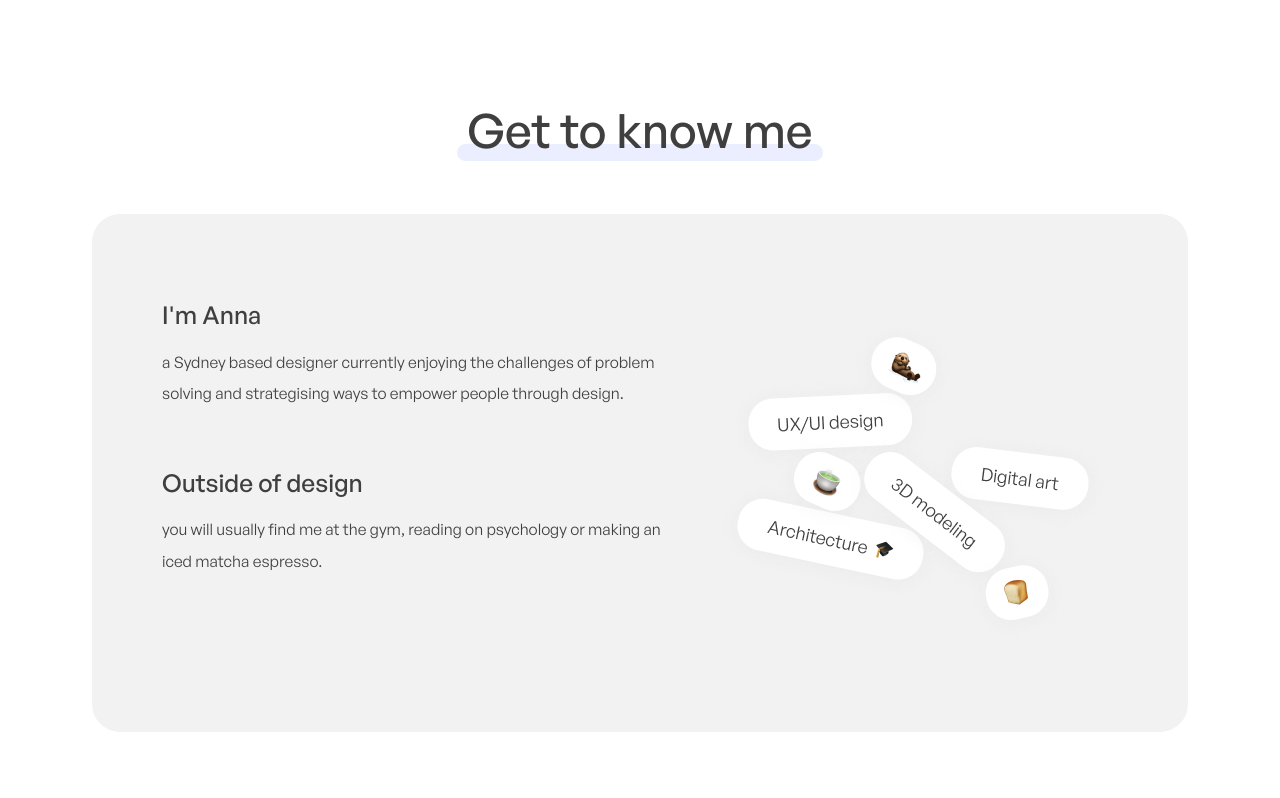
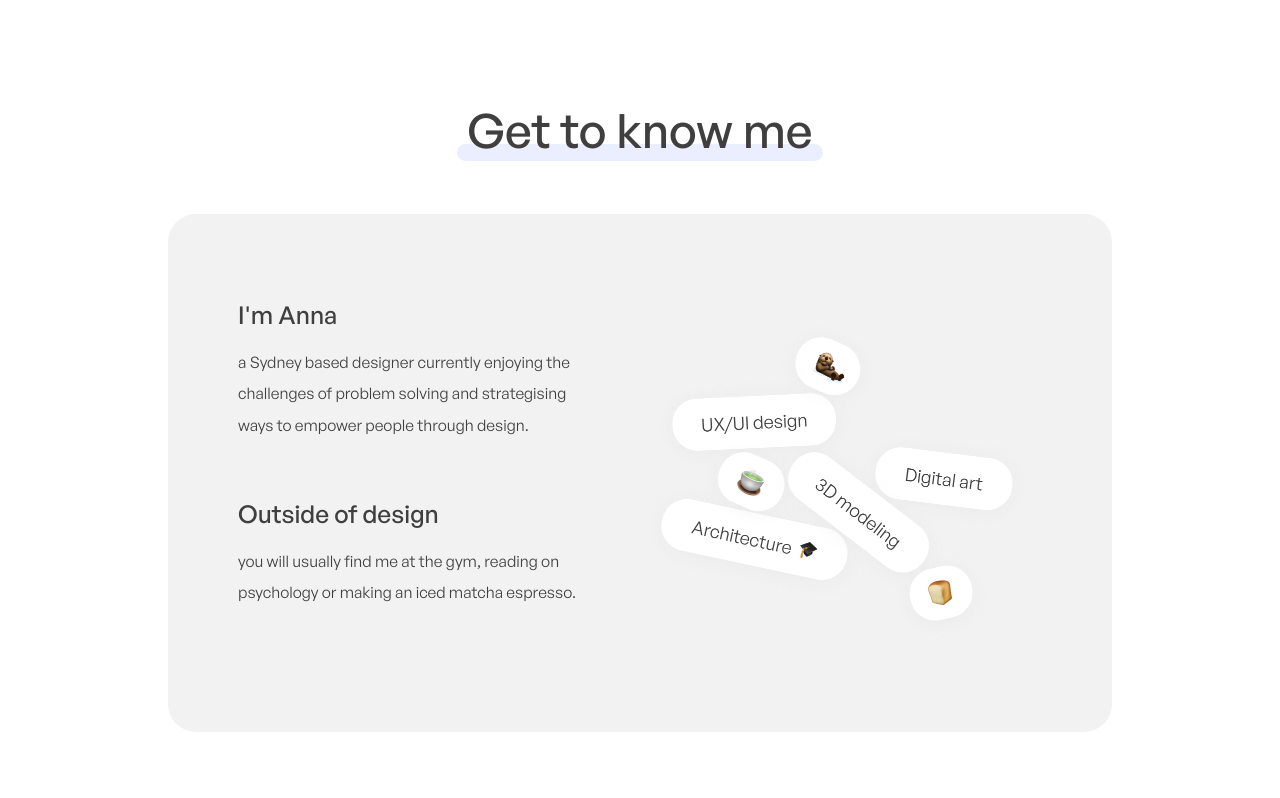
Before and after one commit to alxx9991/annas-portfolio, a Next.js app: page / in a window 1280 px wide. Shown: the part 694-1492 px from the top of the page. Built offline with nearby package versions, Linux system fonts and the light colour scheme.

Commit message:
fixed macbook vp issues

```diff
--- a/styles/globals.css
+++ b/styles/globals.css
@@ -76,11 +76,11 @@
 
 @layer components {
   .full-width-section {
-    @apply grid col-sm md:col-md xl:col-xl grid-rows-max-content grid-cols-sm md:grid-cols-md xl:grid-cols-xl gap-x-8 gap-y-0 md:text-left md:min-h-[0];
+    @apply grid col-sm md:col-md xl:col-xl grid-rows-max-content grid-cols-sm md:grid-cols-md xl:grid-cols-xl 2xl:grid-cols-2xl gap-x-8 gap-y-0 md:text-left md:min-h-[0];
   }
 
   .full-grid {
-    @apply grid grid-rows-max-content grid-cols-sm md:grid-cols-md xl:grid-cols-xl gap-x-8 gap-y-0 px-[8%] md:px-0 pb-0;
+    @apply grid grid-rows-max-content grid-cols-sm md:grid-cols-md xl:grid-cols-xl 2xl:grid-cols-2xl gap-x-8 gap-y-0 px-[8%] md:px-0 pb-0;
   }
 
   .background {
--- a/tailwind.config.js
+++ b/tailwind.config.js
@@ -62,7 +62,9 @@ module.exports = {
       gridTemplateColumns: {
         sm: "2rem repeat(4, 1fr) 2rem",
         md: "3rem repeat(8, 1fr) 3rem",
-        xl: "calc((100% - 1152px) / 2) repeat(12,1fr) calc((100% - 1152px) / 2)",
+        xl: "calc((100% - 1000px) / 2) repeat(12,1fr) calc((100% - 1000px) / 2)",
+        "2xl":
+          "calc((100% - 1152px) / 2) repeat(12,1fr) calc((100% - 1152px) / 2)",
       },
       gridTemplateRows: {
         "max-content": "max-content",
```
Also changed, not shown: assets/uiTagsStatic.png.
